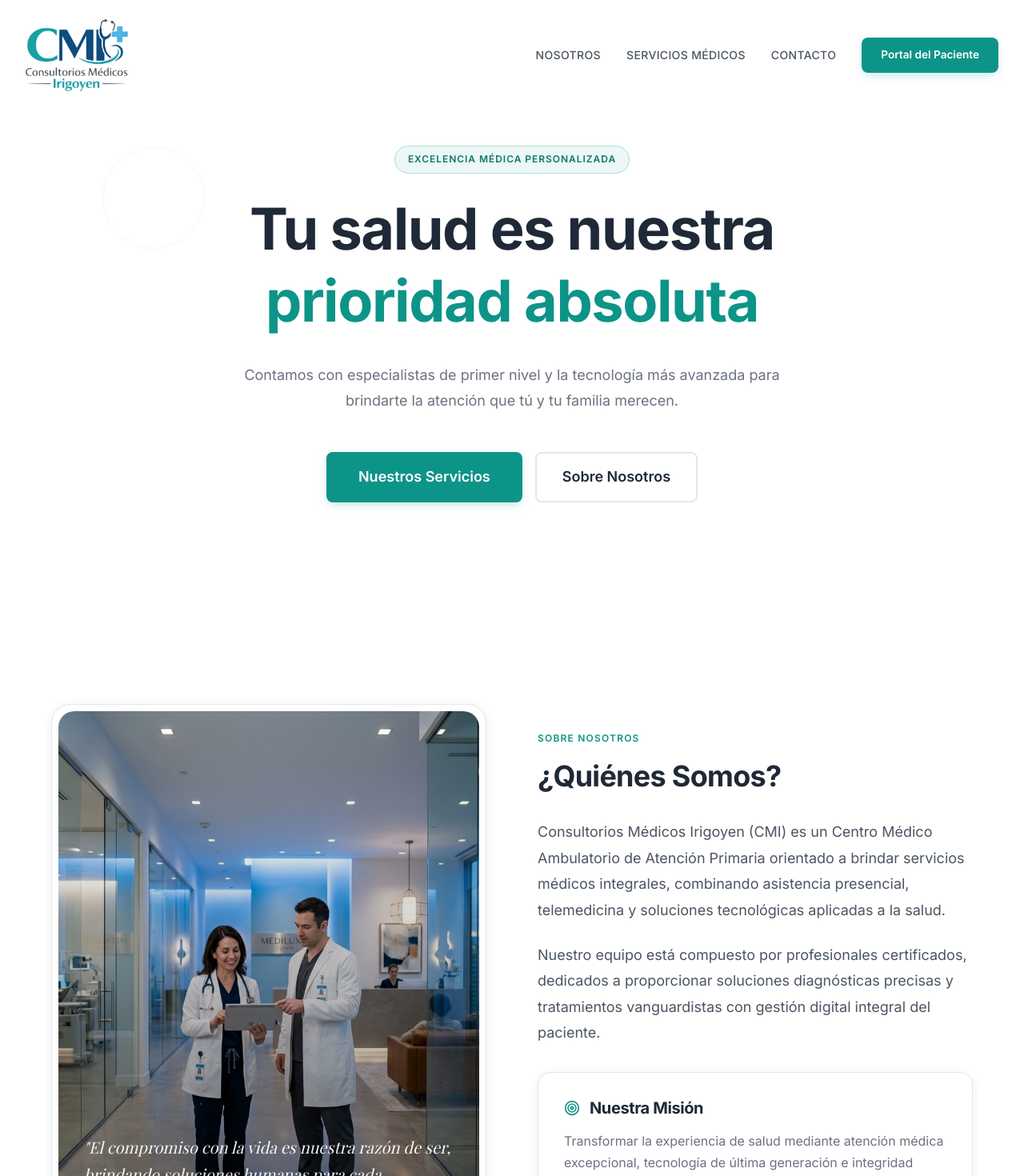
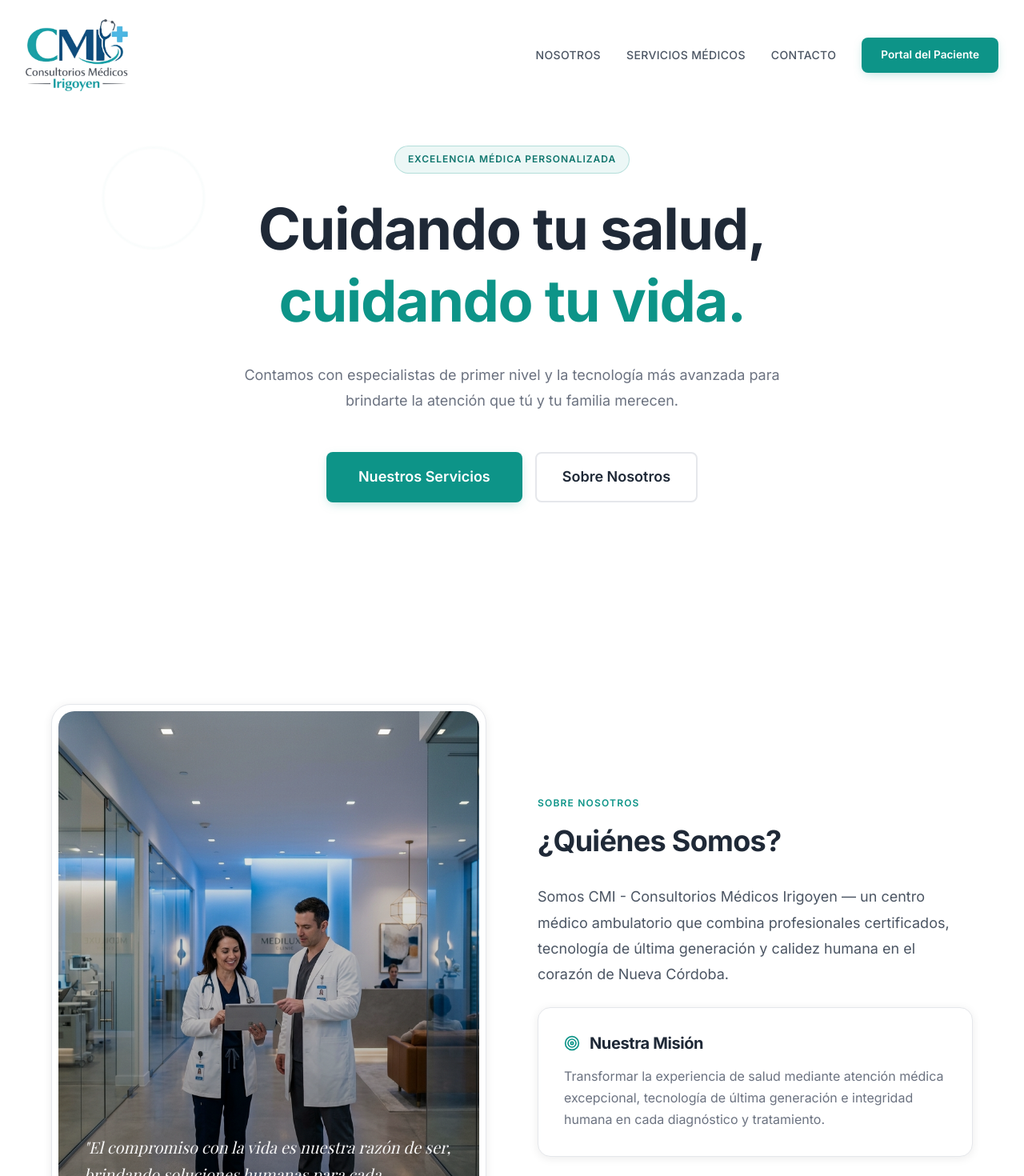
Before and after one commit to Blossom-AI-core/ConsultorioWeb, a React (Vite) app: page / in a window 1280 px wide. Shown: the top 1470 px of the page at 80% size. Built offline with nearby package versions, Linux system fonts and the light colour scheme; a web font is replaced by a local one.

Commit message:
mejoras textos

```diff
--- a/src/App.jsx
+++ b/src/App.jsx
@@ -134,8 +134,8 @@ const Hero = () => (
                 Excelencia médica personalizada
             </span>
             <h1 className="mb-8 leading-tight" style={{ fontSize: 'clamp(2.5rem, 6vw, 4.5rem)' }}>
-                Tu salud es nuestra <br />
-                <span style={{ color: 'var(--primary)' }}>prioridad absoluta</span>
+                Cuidando tu salud, <br />
+                <span style={{ color: 'var(--primary)' }}>cuidando tu vida.</span>
             </h1>
             <p className="text-lg mb-12 mx-auto" style={{ color: 'var(--text-dim)', maxWidth: '42rem', lineHeight: '1.8' }}>
                 Contamos con especialistas de primer nivel y la tecnología más avanzada para brindarte la atención que tú y tu familia merecen.
@@ -205,11 +205,11 @@ const About = () => (
                 <span className="font-semibold tracking-widest text-xs uppercase mb-4" style={{ color: 'var(--primary)', display: 'block' }}>Sobre Nosotros</span>
                 <h2 className="text-4xl mb-8">¿Quiénes Somos?</h2>
                 <p className="text-lg mb-6" style={{ color: 'var(--text-secondary)', lineHeight: '1.8' }}>
-                    Consultorios Médicos Irigoyen (CMI) es un Centro Médico Ambulatorio de Atención Primaria orientado a brindar servicios médicos integrales, combinando asistencia presencial, telemedicina y soluciones tecnológicas aplicadas a la salud.
+                    Somos CMI - Consultorios Médicos Irigoyen — un centro médico ambulatorio que combina profesionales certificados, tecnología de última generación y calidez humana en el corazón de Nueva Córdoba.
                 </p>
-                <p className="text-lg mb-8" style={{ color: 'var(--text-secondary)', lineHeight: '1.8' }}>
+                {/* <p className="text-lg mb-8" style={{ color: 'var(--text-secondary)', lineHeight: '1.8' }}>
                     Nuestro equipo está compuesto por profesionales certificados, dedicados a proporcionar soluciones diagnósticas precisas y tratamientos vanguardistas con gestión digital integral del paciente.
-                </p>
+                </p> */}
                 <div className="grid grid-cols-1 gap-6">
                     <div className="glass-panel p-8">
                         <h3 className="text-xl mb-4 flex items-center gap-3">
```
